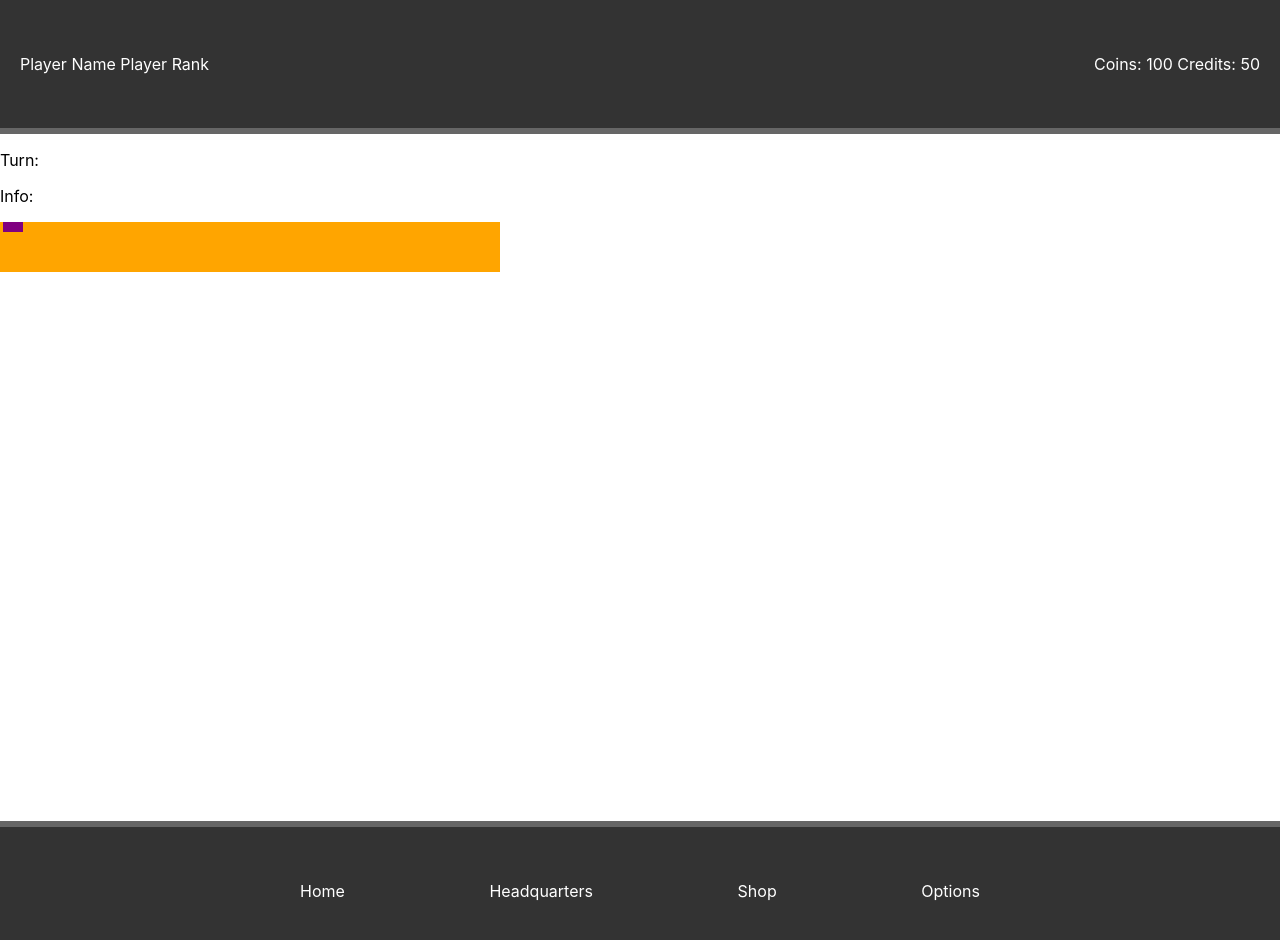
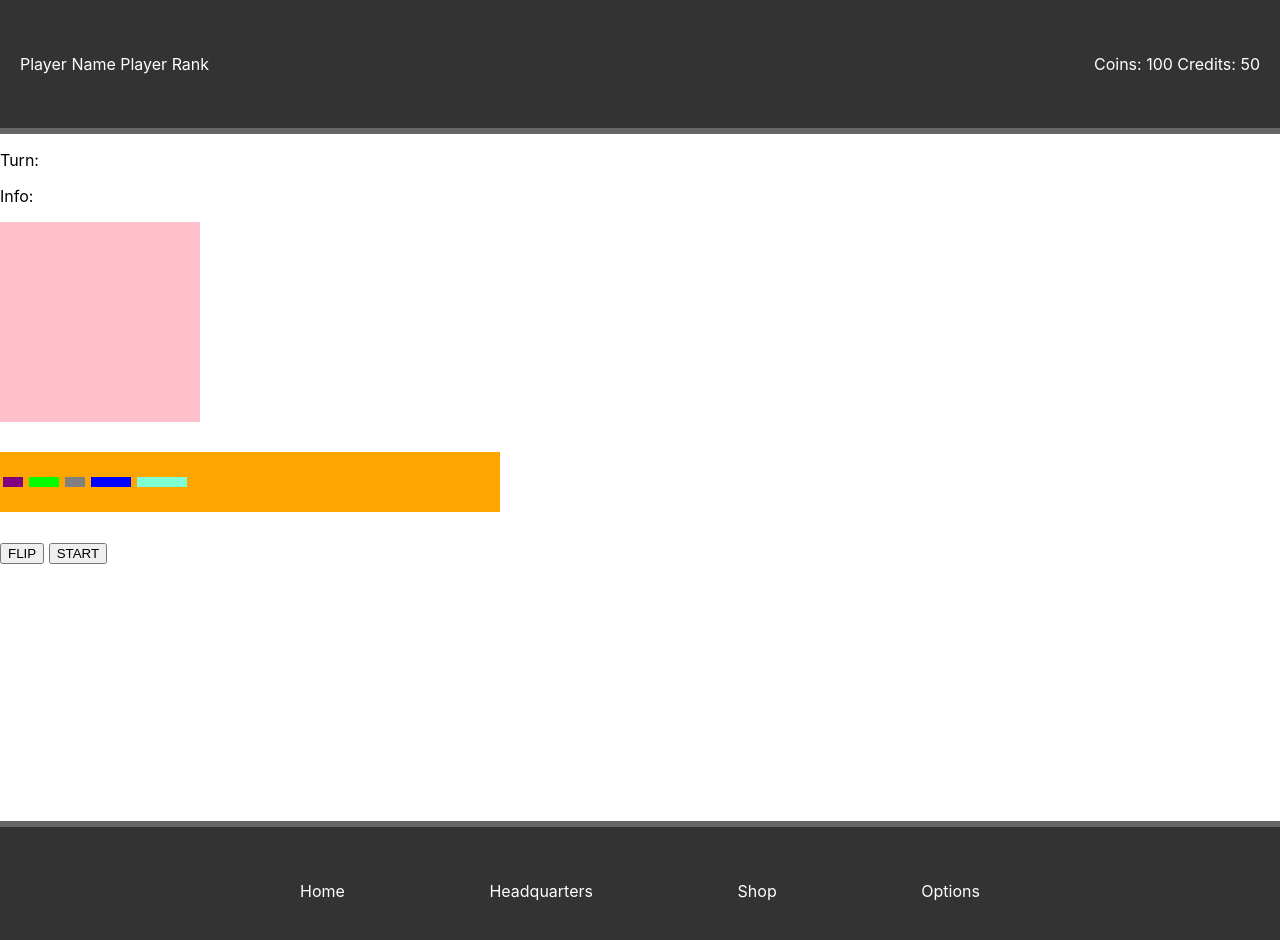
Before and after one commit to inox99/captainhook, a website: page public/index.html in a window 1280 px wide. Both pictures are taken after a click on the link "Headquarters". Drawn offline with nearby package versions, Linux system fonts and the light colour scheme; no server answers.

Commit message:
added gameboard to place objects

```diff
--- a/public/index.html
+++ b/public/index.html
@@ -32,11 +32,14 @@
           <div id="gamesboard-container" dra></div>
           <div class="option-container">
             <div class="destroyer-preview destroyer" draggable="true"></div>
-            <div class="submarine-preview" draggable="true"></div>
-            <div class="cruiser-preview" draggable="true"></div>
-            <div class="battleship-preview" draggable="true"></div>
-            <div class="carrier-preview" draggable="true"></div>
+            <div class="submarine-preview submarine" draggable="true"></div>
+            <div class="cruiser-preview cruiser" draggable="true"></div>
+            <div class="battleship-preview battleship" draggable="true"></div>
+            <div class="carrier-preview carrier" draggable="true"></div>
           </div>
+
+          <button id="flip-button">FLIP</button>
+          <button id="start-button">START</button>
         </div>
         <div class="shop" id="shop" style="display: none">
           <h1>SHOP IS DISPLAYED</h1>
--- a/public/index.js
+++ b/public/index.js
@@ -12,18 +12,17 @@ function hideAllDivs() {
   }
 }
 
-function hideActiveDiv(){
-  if(document.getElementById("home").style.display === "block"){
-    document.getElementById("home").style.display = "none"
-  }
-  else if(document.getElementById("headquarters").style.display === "block"){
-    document.getElementById("headquarters").style.display = "none"
-  }
-  else if(document.getElementById("shop").style.display === "block"){
-    document.getElementById("shop").style.display = "none"
-  }
-  else if(document.getElementById("options").style.display === "block"){
-    document.getElementById("options").style.display = "none"
+function hideActiveDiv() {
+  if (document.getElementById("home").style.display === "block") {
+    document.getElementById("home").style.display = "none";
+  } else if (
+    document.getElementById("headquarters").style.display === "block"
+  ) {
+    document.getElementById("headquarters").style.display = "none";
+  } else if (document.getElementById("shop").style.display === "block") {
+    document.getElementById("shop").style.display = "none";
+  } else if (document.getElementById("options").style.display === "block") {
+    document.getElementById("options").style.display = "none";
   }
 }
 
@@ -46,3 +45,34 @@ document.getElementById("options-button").addEventListener("click", () => {
   hideActiveDiv();
   document.getElementById("options").style.display = "block";
 });
+
+// HEADQUARTERS
+const optionContainer = document.querySelector(".option-container");
+const flipButton = document.querySelector("#flip-button");
+const gamesBoardContainer = document.querySelector("#gamesboard-container");
+//================================
+//ROTATE FUNCTION IN SHIPS CONTAINER
+let angle = 0;
+function flip() {
+  const optionShips = Array.from(optionContainer.children);
+
+  angle = angle === 0 ? 90 : 0;
+
+  optionShips.forEach(
+    (optionShip) => (optionShip.style.transform = `rotate(${angle}deg)`)
+  );
+}
+
+//CREATE BOARDS
+const width = 10;
+
+function createBoard() {
+  const gameBoardContainer = document.createElement("div");
+  gameBoardContainer.classList.add("game-board");
+  gameBoardContainer.style.backgroundColor = "pink";
+
+  gamesBoardContainer.append(gameBoardContainer);
+}
+
+createBoard();
+flipButton.addEventListener("click", flip);
--- a/public/style.css
+++ b/public/style.css
@@ -47,14 +47,38 @@ ul li {
   min-height: calc(1080px - 256px - 153px);
 }
 
-.option-container{
+.game-board {
+  width: 200px;
+  height: 200px;
+}
+
+.option-container {
   width: 500px;
-  height: 50px;
+  height: 60px;
+  margin: 30px 0px;
   background-color: orange;
+  display: flex;
+  align-items: center;
 }
 
 .destroyer {
   background-color: purple;
+}
+
+.submarine {
+  background-color: lime;
+}
+
+.cruiser {
+  background-color: gray;
+}
+
+.battleship {
+  background-color: blue;
+}
+
+.carrier {
+  background-color: aquamarine;
 }
 
 .destroyer-preview {
@@ -62,3 +86,27 @@ ul li {
   height: 10px;
   margin: 3px;
 }
+
+.submarine-preview {
+  width: 30px;
+  height: 10px;
+  margin: 3px;
+}
+
+.cruiser-preview {
+  width: 20px;
+  height: 10px;
+  margin: 3px;
+}
+
+.battleship-preview {
+  width: 40px;
+  height: 10px;
+  margin: 3px;
+}
+
+.carrier-preview {
+  width: 50px;
+  height: 10px;
+  margin: 3px;
+}
```
